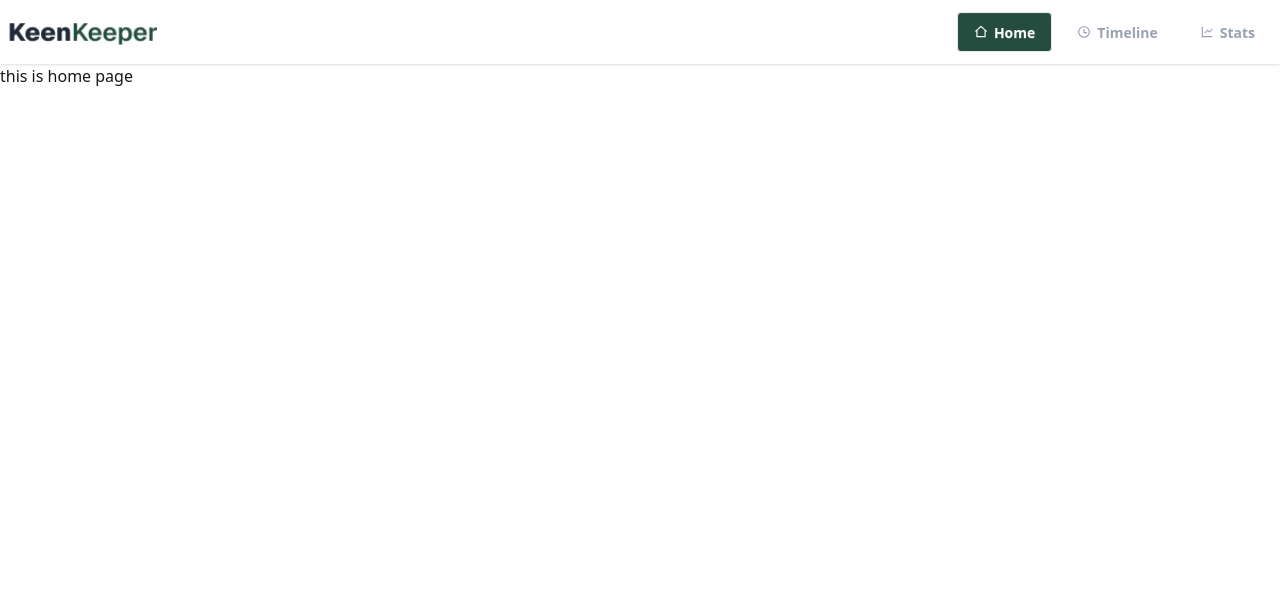
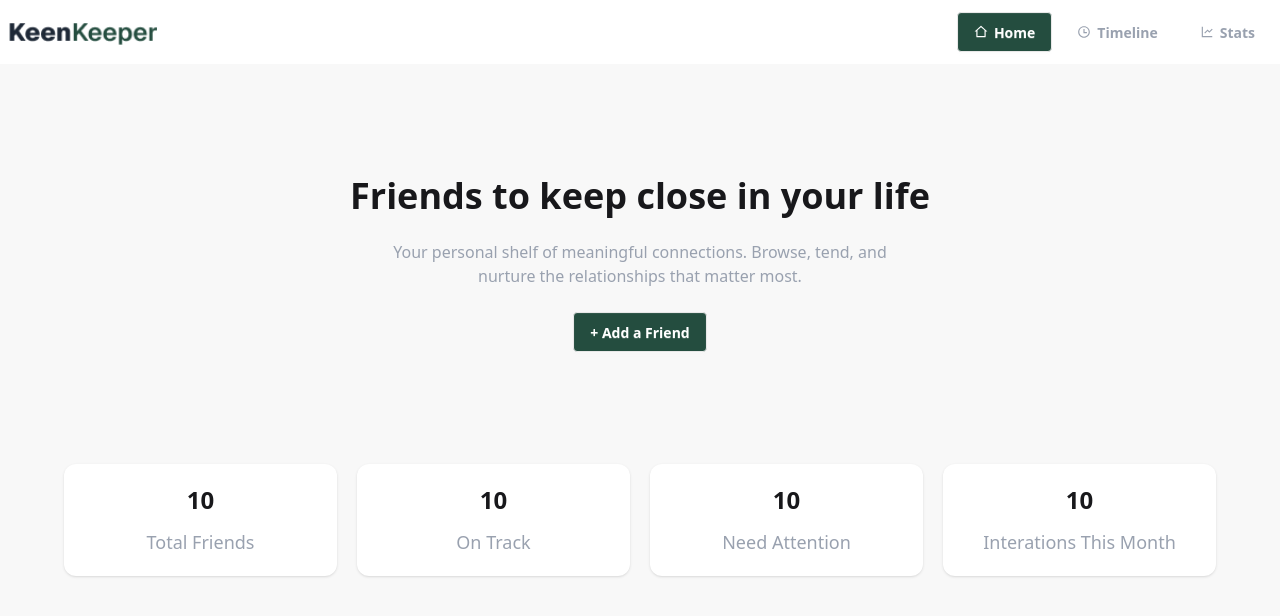
Before and after one commit to joti14/keen-keeper, a Next.js app: page / in a window 1280 px wide. Shown: the top 616 px of the page. Built offline with nearby package versions, Linux system fonts and the light colour scheme.

Commit message:
added banner, stats section and a not found page

```diff
--- /dev/null
+++ b/src/app/not-found.jsx
@@ -0,0 +1,34 @@
+import Link from 'next/link';
+import { RiHome2Line, RiErrorWarningLine } from 'react-icons/ri';
+
+const NotFoundPage = () => {
+    return (
+        <div className="min-h-screen bg-base-100 flex items-center justify-center">
+            <div className="text-center flex flex-col items-center gap-6">
+
+                <div className="bg-green-50 w-24 h-24 rounded-full flex items-center justify-center">
+                    <RiErrorWarningLine className="text-[#244D3F] text-5xl" />
+                </div>
+
+                <div>
+                    <h1 className="text-8xl font-bold text-[#244D3F]">404</h1>
+                    <h2 className="text-2xl font-semibold text-gray-700 mt-2">Page Not Found</h2>
+                    <p className="text-gray-400 mt-2 max-w-sm">
+                        Oops! The page you're looking for doesn't exist or has been moved.
+                    </p>
+                </div>
+
+                <Link
+                    href="/"
+                    className="btn bg-[#244D3F] text-white gap-2 px-8"
+                >
+                    <RiHome2Line className="text-lg" />
+                    Back to Home
+                </Link>
+
+            </div>
+        </div>
+    );
+};
+
+export default NotFoundPage;
--- a/src/app/page.js
+++ b/src/app/page.js
@@ -1,10 +1,12 @@
+import Banner from "@/components/HomePage/Banner";
+import Stats from "@/components/HomePage/Stats";
 import Image from "next/image";
 
 export default function Home() {
   return (
     <div>
-      this is home page
-
+      <Banner />
+      <Stats />
     </div>
   );
 }
--- /dev/null
+++ b/src/components/HomePage/Banner.jsx
@@ -0,0 +1,19 @@
+import React from 'react';
+
+const Banner = () => {
+    return (
+        <div className="hero bg-base-200 min-h-[50vh]">
+            <div className="hero-content text-center">
+                <div className="max-w-3xl">
+                    <h1 className="text-4xl font-bold">Friends to keep close in your life</h1>
+                    <p className="py-6 text-gray-400 max-w-lg mx-auto">
+                        Your personal shelf of meaningful connections. Browse, tend, and nurture the relationships that matter most.
+                    </p>
+                    <button className="btn bg-[#244D3F] text-white">+ Add a Friend</button>
+                </div>
+            </div>
+        </div>
+    );
+};
+
+export default Banner;
--- /dev/null
+++ b/src/components/HomePage/Stats.jsx
@@ -0,0 +1,29 @@
+import React from 'react';
+
+const Stats = () => {
+    const statsData = [
+        { value: 10, label: 'Total Friends' },
+        { value: 10, label: 'On Track' },
+        { value: 10, label: 'Need Attention' },
+        { value: 10, label: 'Interations This Month' },
+    ]
+    return (
+        <div className='bg-base-200 pb-10'>
+            <div className='max-w-6xl mx-auto'>
+                <div className='grid grid-cols-4 gap-5 text-center'>
+                    {
+                        statsData.map((stat, index) => (
+                            <div key={index}
+                                className='bg-white rounded-xl shadow-sm p-5 flex flex-col gap-3'>
+                                <h2 className='text-2xl font-semibold'>{stat.value}</h2>
+                                <p className='text-gray-400 text-lg'>{stat.label}</p>
+                            </div>
+                        ))
+                    }
+                </div>
+            </div>
+        </div>
+    );
+};
+
+export default Stats;
```
